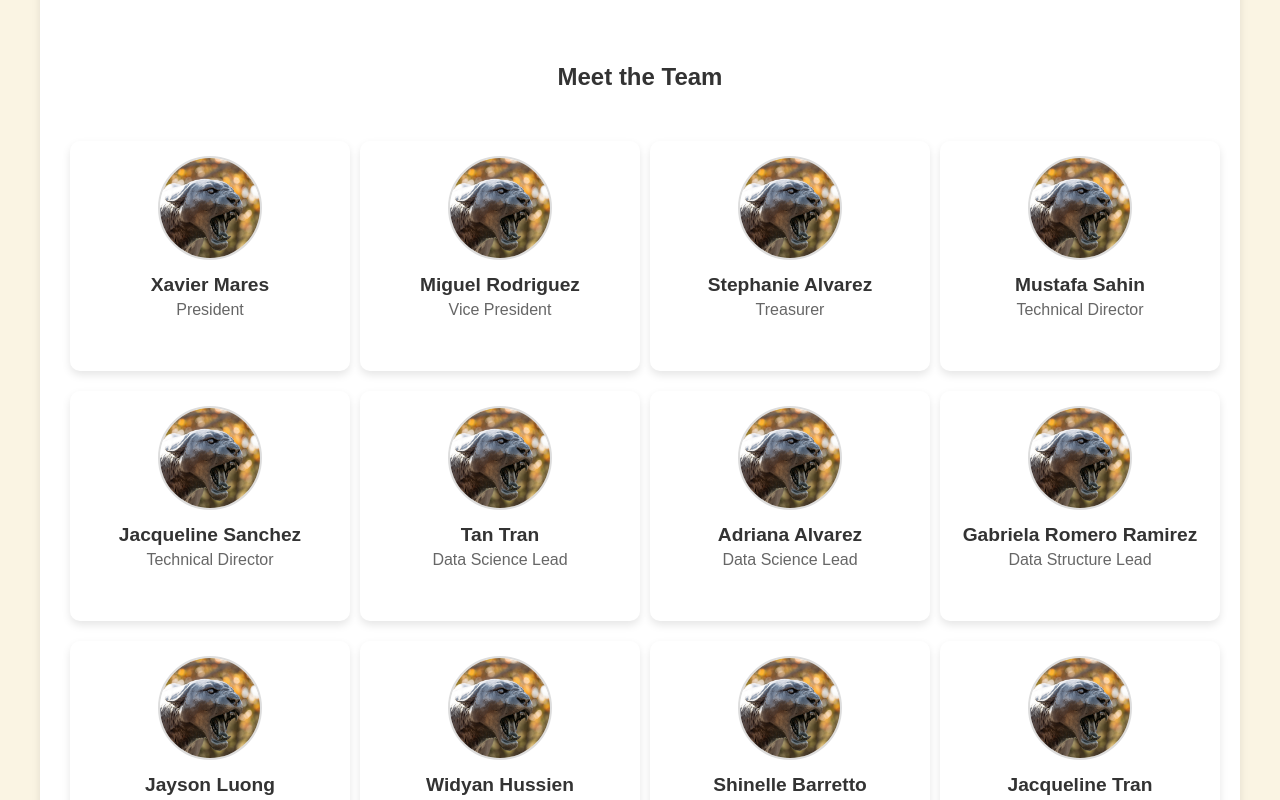
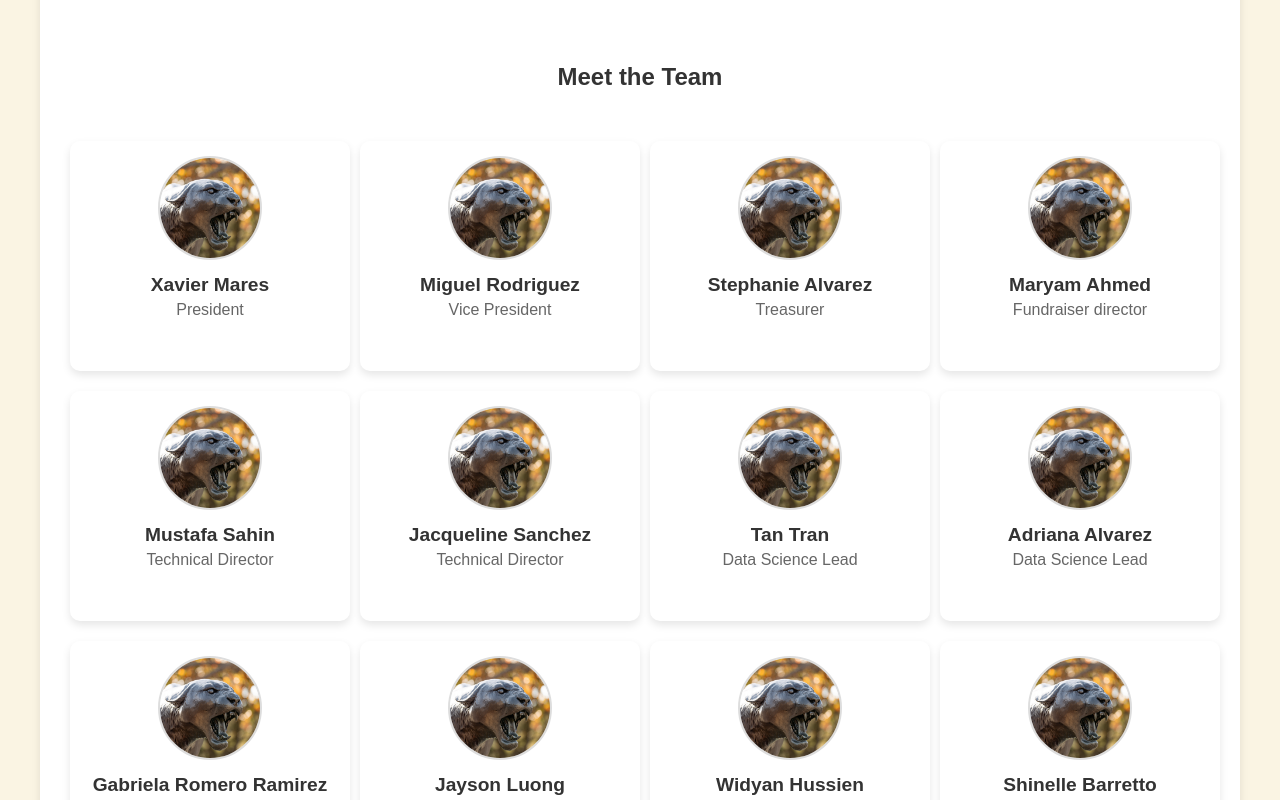
Before and after one commit to coogchallengers/coogchallengers.github.io, a React (Create React App) app: page / in a window 1280 px wide. Shown: the part 2400-3200 px from the top of the page. Built offline with nearby package versions, Linux system fonts and the light colour scheme.

Commit message:
adding new officer

```diff
--- a/src/components/Home/Home.js
+++ b/src/components/Home/Home.js
@@ -189,7 +189,6 @@ function Home() {
                                     email: "marodr77@cougarnet.uh.edu",
                                     linkedin:"https://www.linkedin.com/in/miguel-rodriguez302002 "
                                 },
-
                                 {
                                     name: "Stephanie Alvarez",
                                     role: "Treasurer",
@@ -197,6 +196,14 @@ function Home() {
                                     email: "Salvar27@cougarnet.uh.edu",
                                     linkedin:"http://linkedin.com/in/stephanie-alvarez-pleasehireme"
                                 },
+                                {
+                                    name: "Maryam Ahmed",
+                                    role: "Fundraiser director ",
+                                    img: "/images/officers_pfp/2025/shasta.jpg",
+                                    email: "ahmedmaryam689@gmail.com",
+                                    linkedin:"https://www.linkedin.com/in/maryam-ahmed-54b471215?utm_source=share&utm_campaign=share_via&utm_content=profile&utm_medium=ios_app"
+                                },
+
                                 {
                                     name: "Mustafa Sahin",
                                     role: "Technical Director",
```
